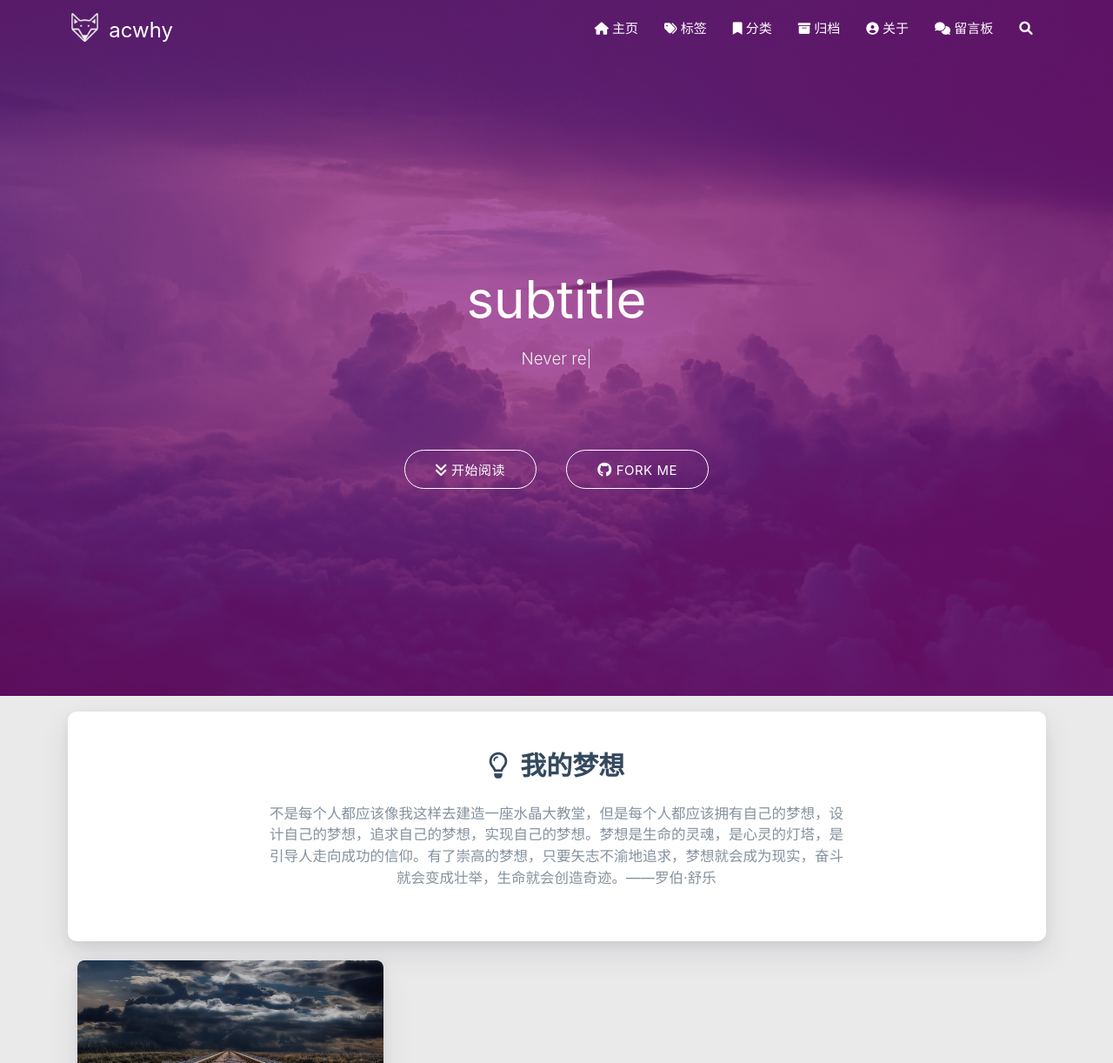
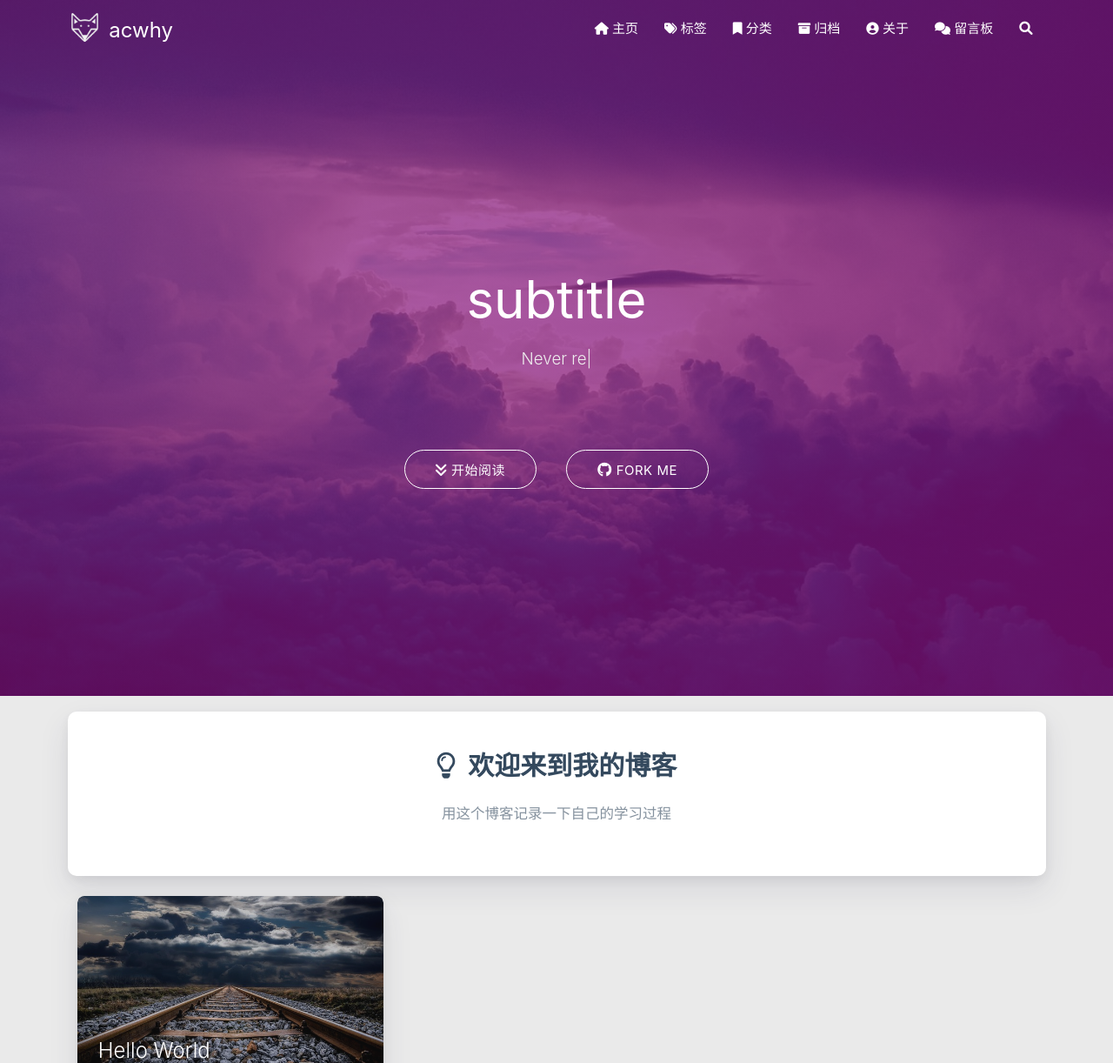
Before and after one commit to acwhycoding/acwhycoding.github.io, a plain HTML site: page index.html in a window 1280 px wide. Shown: the top 1222 px of the page at 87% size. Drawn offline with nearby package versions, Linux system fonts and the light colour scheme; some packages are replaced by stand-ins of ours; no server answers; a script that the page names is missing.

Commit message:
Site updated: 2022-05-06 16:24:49

```diff
--- a/index.html
+++ b/index.html
@@ -484,12 +484,12 @@
                         <div class="dream">
 
     <div class="title center-align">
-        <i class="far fa-lightbulb"></i>&nbsp;&nbsp;我的梦想
+        <i class="far fa-lightbulb"></i>&nbsp;&nbsp;欢迎来到我的博客
     </div>
 
     <div class="row">
         <div class="col l8 offset-l2 m10 offset-m1 s10 offset-s1 center-align text">
-            不是每个人都应该像我这样去建造一座水晶大教堂，但是每个人都应该拥有自己的梦想，设计自己的梦想，追求自己的梦想，实现自己的梦想。梦想是生命的灵魂，是心灵的灯塔，是引导人走向成功的信仰。有了崇高的梦想，只要矢志不渝地追求，梦想就会成为现实，奋斗就会变成壮举，生命就会创造奇迹。——罗伯·舒乐
+            用这个博客记录一下自己的学习过程
         </div>
     </div>
 </div>
```
